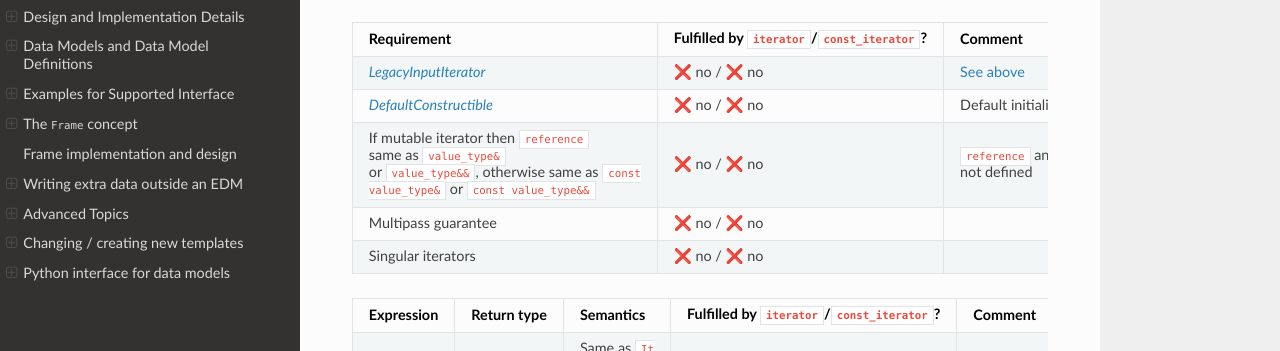
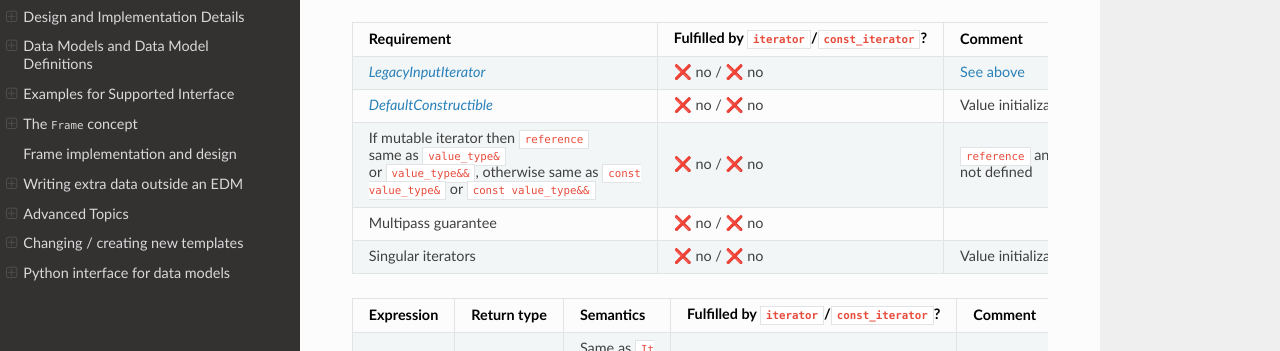
Before and after one commit to AIDASoft/podio, a Sphinx documentation site: the page built from doc/collections_as_container.md, in a window 1280 px wide and 900 px high, scrolled down 2666 px. Shown: the part 162-513 px from the top of the window. Built offline with Sphinx 7.4.7 and the Read the Docs theme 2.0.0, drawn with Linux system fonts in a browser that asks for light colours; pages that are not in the unit, such as notebooks, are missing from menus; the version number could not be read and is left out.

Commit message:
add singularity iterators check

```diff
--- a/doc/collections_as_container.md
+++ b/doc/collections_as_container.md
@@ -88,10 +88,10 @@ The PODIO `Collection`s are move-only classes with emphasis on the distinction b
 | Requirement | Fulfilled by `iterator`/`const_iterator`? | Comment |
 |-------------|-------------------------------------------|---------|
 | [*LegacyInputIterator*](https://en.cppreference.com/w/cpp/named_req/InputIterator) | ❌ no / ❌ no | [See above](#legacyinputiterator)|
-| [*DefaultConstructible*](https://en.cppreference.com/w/cpp/named_req/DefaultConstructible) | ❌ no / ❌ no | Default initialization no defined |
+| [*DefaultConstructible*](https://en.cppreference.com/w/cpp/named_req/DefaultConstructible) | ❌ no / ❌ no | Value initialization not defined |
 | If mutable iterator then `reference` same as `value_type&` or `value_type&&`, otherwise same as `const value_type&` or `const value_type&&` | ❌ no / ❌ no | `reference` and `value_type` not defined |
 | Multipass guarantee | ❌ no / ❌ no | |
-| Singular iterators | ❌ no / ❌ no | |
+| Singular iterators | ❌ no / ❌ no | Value initialization not defined |
 
 | Expression | Return type | Semantics | Fulfilled by `iterator`/`const_iterator`? | Comment |
 |------------|-------------|-----------|-------------------------------------------|---------|
```
Also changed, not shown: 1 other file.
